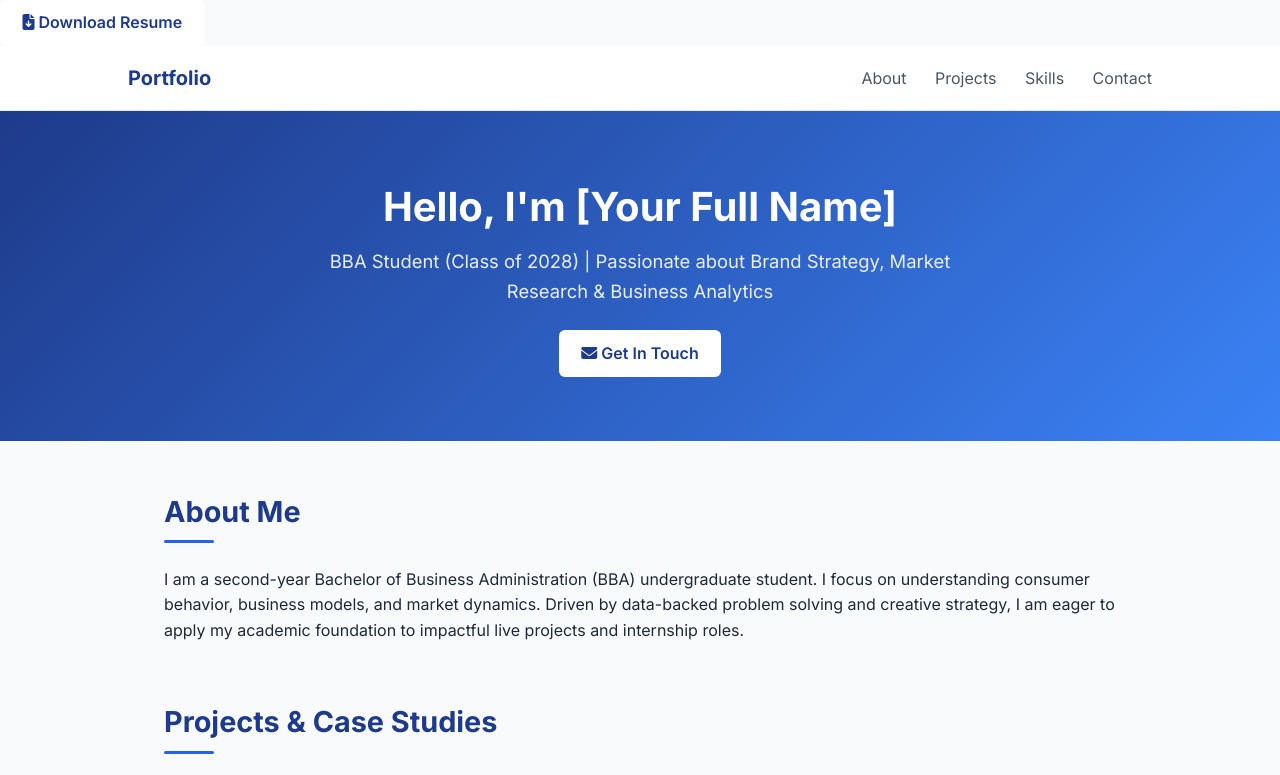
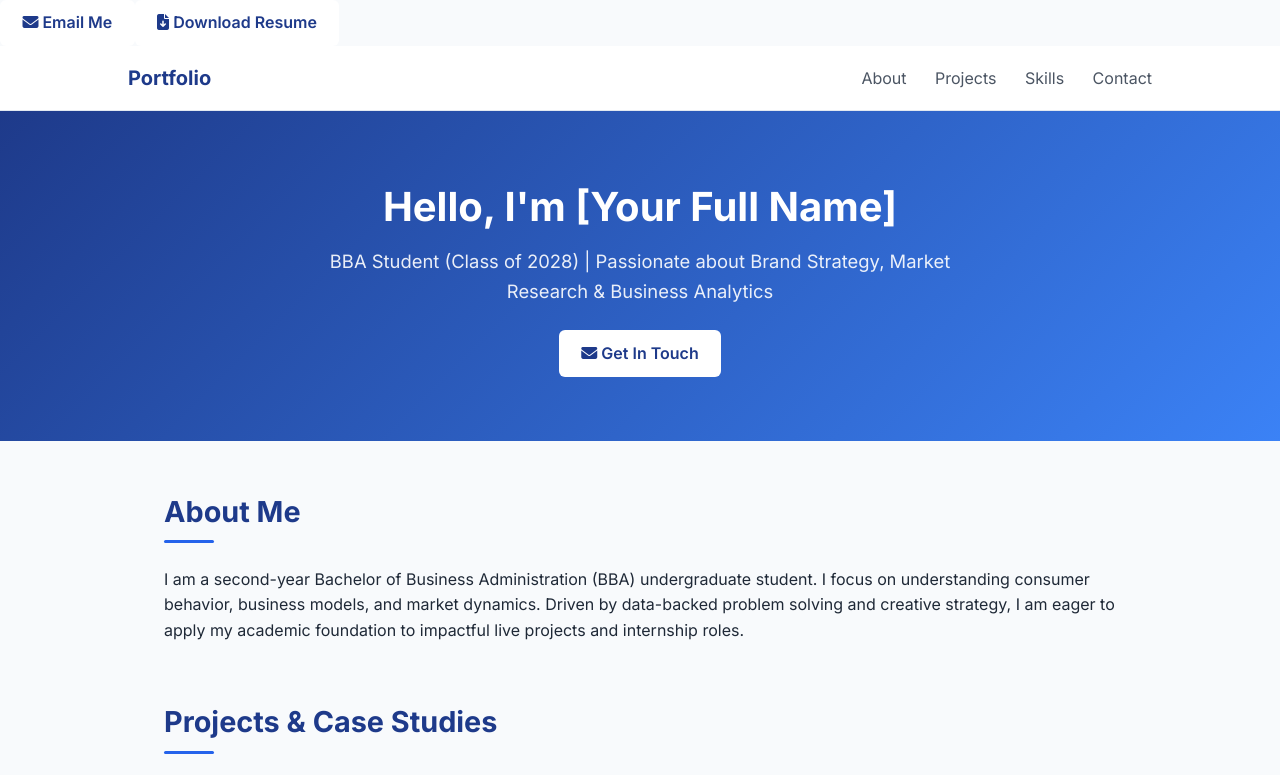
Before and after one commit to hitavmehta007-hub/hitavmehta007.github.io, a plain HTML site: page index.html in a window 1280 px wide. Shown: the top 775 px of the page. Drawn offline with Linux system fonts and the light colour scheme.

Commit message:
Update index.html

```diff
--- a/index.html
+++ b/index.html
@@ -1,4 +1,6 @@
-<a href="resume.pdf" class="btn" download>
+<a href="mailto:yourname@gmail.com" class="btn">
+    <i class="fas fa-envelope"></i> Email Me
+</a><a href="resume.pdf" class="btn" download>
     <i class="fas fa-file-download"></i> Download Resume
 </a><!DOCTYPE html>
 <html lang="en">
```
